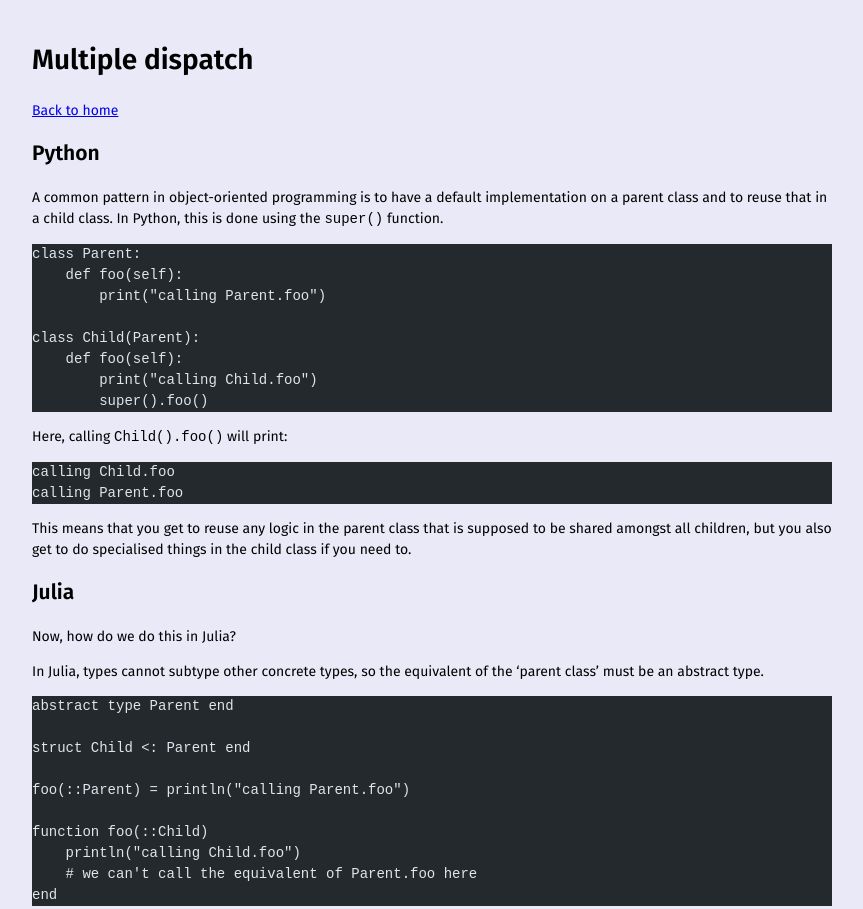
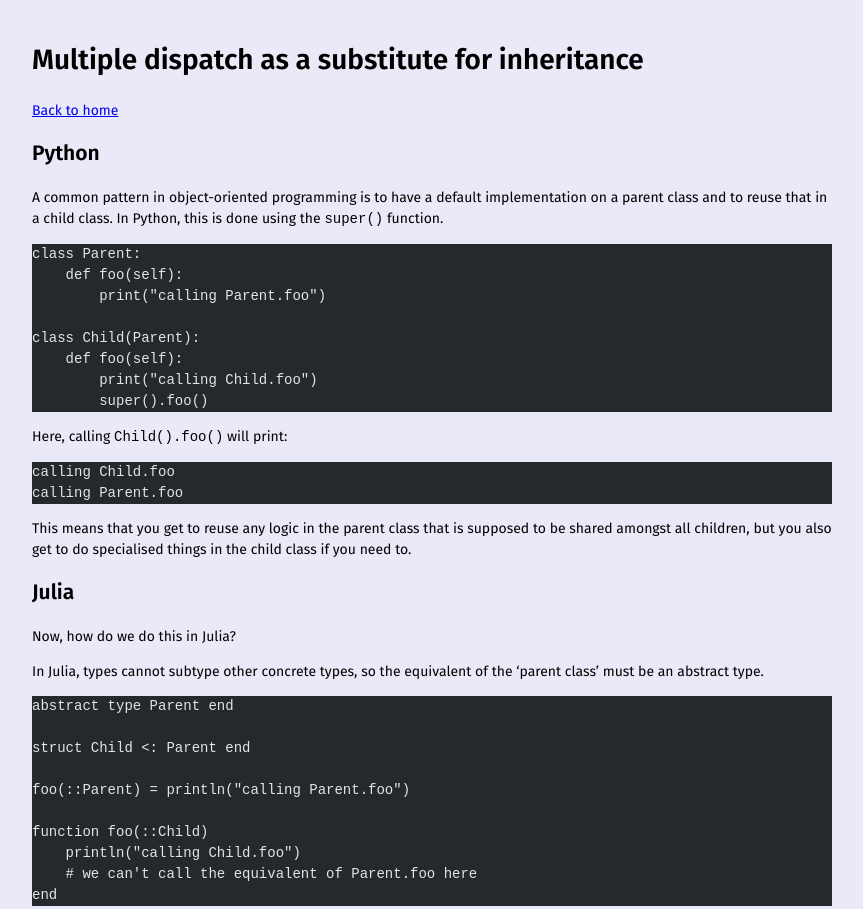
Before and after one commit to penelopeysm/penelopeysm.github.io, an Astro site: page /posts/2025-01-23-multiple-dispatch in a window 1280 px wide. Shown: the top 909 px of the page, without its empty margins (208-1071 px from the left). Built offline with nearby package versions, Linux system fonts and the light colour scheme; Astro itself is replaced by a stand-in of ours; some packages are replaced by stand-ins of ours; code samples lack their colours.

Commit message:
Better title

```diff
--- a/src/content/posts/2025-01-23-multiple-dispatch/index.md
+++ b/src/content/posts/2025-01-23-multiple-dispatch/index.md
@@ -1,5 +1,5 @@
 ---
-title: Multiple dispatch
+title: Multiple dispatch as a substitute for inheritance
 publishDate: "2025-01-23"
 tags: []
 ---
```
